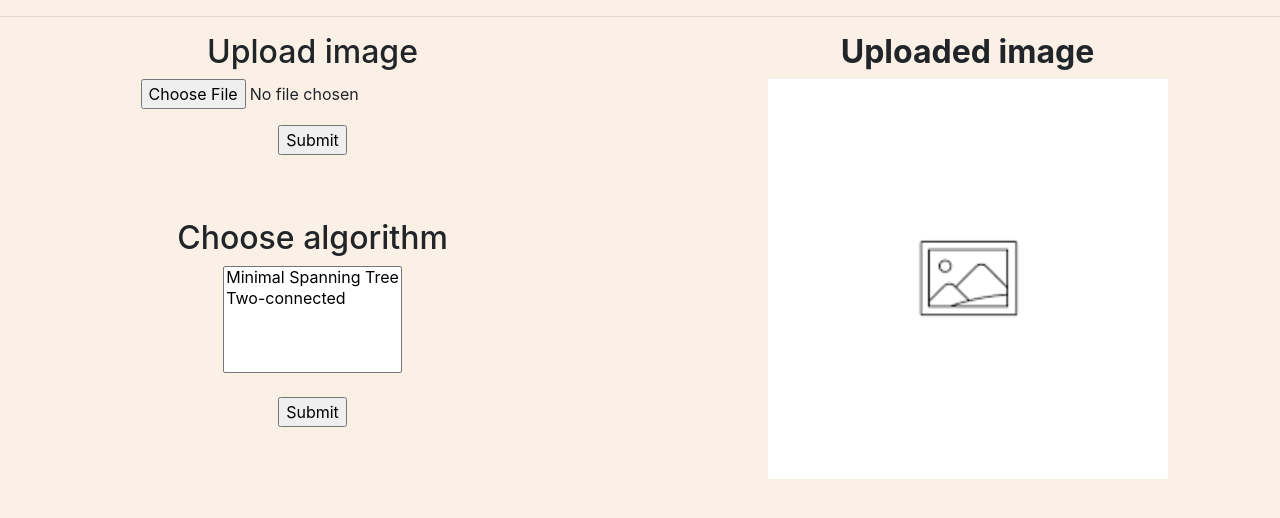
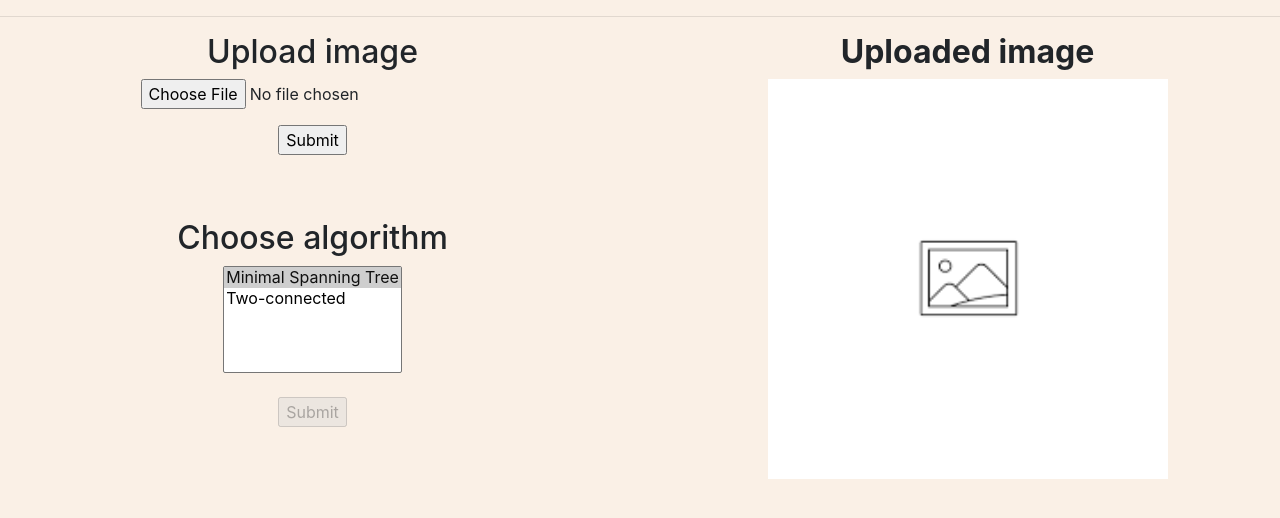
Before and after one commit to kolo-abb/Graph_segmentator_app, a Django app: page /segmentation/ in a window 1280 px wide. Shown: the part 48-566 px from the top of the page. Run offline with Django 3.2, Linux system fonts and the light colour scheme; some libraries are stand-ins or nearby versions.

Commit message:
cosmetic corrections

```diff
--- a/segmentation_app/templates/mst.html
+++ b/segmentation_app/templates/mst.html
@@ -30,7 +30,6 @@
         <br>
        <br>
        {% if segmented_image %}
-      <h1 style="text-align: center;"><strong>Not working yet!!!</strong></h1>
             <h3 style="text-align: center;"><strong>Additional segmentation for too large objects</strong></h3>
             <h3 style="text-align: center;">Choose parameters:</h3>
 
--- a/segmentation_app/templates/segmentation.html
+++ b/segmentation_app/templates/segmentation.html
@@ -19,11 +19,15 @@
         <form style="text-align: center;" method="post" action="{% url 'choose_alg' %}">
             {% csrf_token %}
           <select name="algos" size="5">
-              <option value="mst">Minimal Spanning Tree</option>
+              <option value="mst" selected="selected">Minimal Spanning Tree</option>
               <option value="two_cc">Two-connected</option>
           </select>
           <br><br>
-          <input type="submit" value="Submit">
+            {% if image %}
+            <input type="submit" value="Submit">
+            {% else %}
+            <input type="submit" value="Submit" disabled>
+            {% endif %}
         </form>
 
 
```
